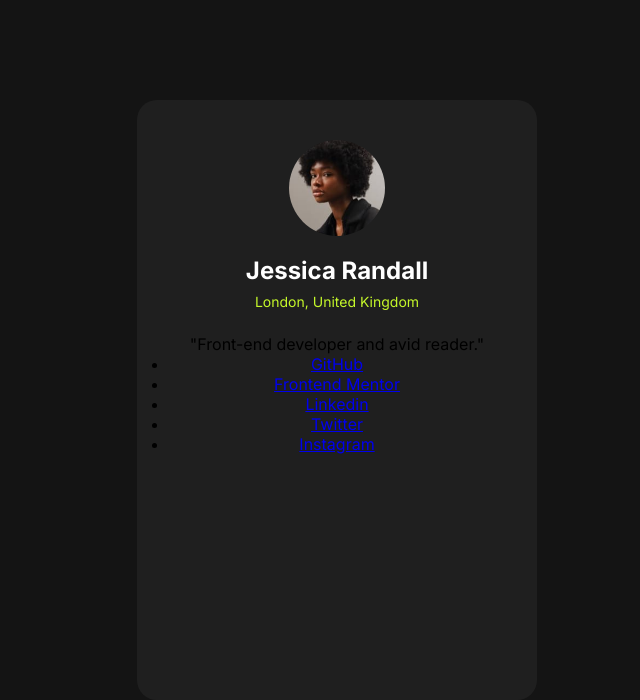
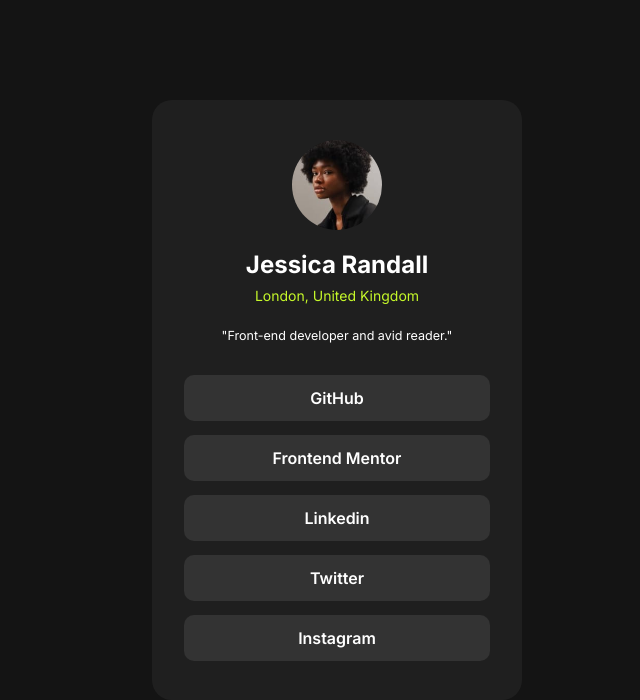
Before and after one commit to fred001-lop/Fronted-Mentor_SocialLinks, a plain HTML site: page index.html in a window 1280 px wide. Shown: the whole page, without its empty margins (303-943 px from the left). Drawn offline with Linux system fonts and the light colour scheme.

Commit message:
add style

```diff
--- a/assets/css/styles.css
+++ b/assets/css/styles.css
@@ -20,7 +20,7 @@ body{
 .container{
     background-color: hsl(0, 0%, 12%);
     padding: 2rem;
-    width: 400px;
+    width: 370px;
     height: 600px;
     border-radius: 20px;
     text-align: center;
@@ -28,7 +28,8 @@ body{
 
 .img{
     border-radius: 50%;
-    width: 6rem;
+    width: 90px;
+    height: 90px;
     margin-top: 0.5rem;
     object-fit: cover;
 }
@@ -45,3 +46,34 @@ body{
     font-size: 0.875rem;
     margin-bottom: 1.5rem;
 }
+
+.parag{
+    color: hsl(0, 0%, 100%);
+    font-size: 0.785rem;
+    margin-bottom: 1rem;
+}
+
+
+.profile-links ul{
+    list-style: none;
+    display: flex;
+    flex-direction: column;
+    gap: .9rem;
+    margin-top: 2rem;
+}
+
+.profile-links a{
+    display: block;
+    padding: 0.8rem;
+    background-color: hsl(0, 0%, 20%);
+    border-radius: 10px;
+    text-decoration: none;
+    color: hsl(0, 0%, 100%);
+    font-weight: 600;
+    transition: background-color 0.3s ease;
+}
+
+.profile-links a:hover{
+    background-color: hsl(0, 0%, 8%);
+    color: hsl(75, 94%, 57%);
+}
```
